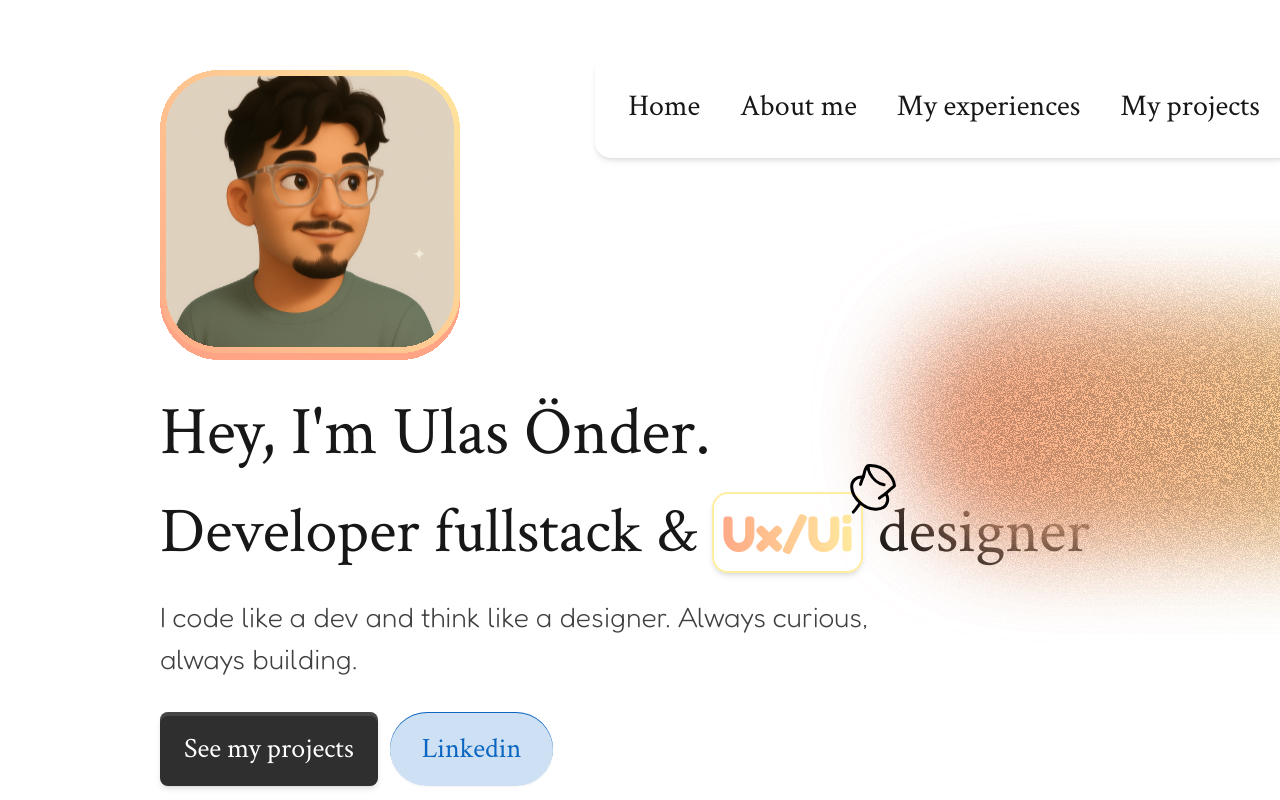
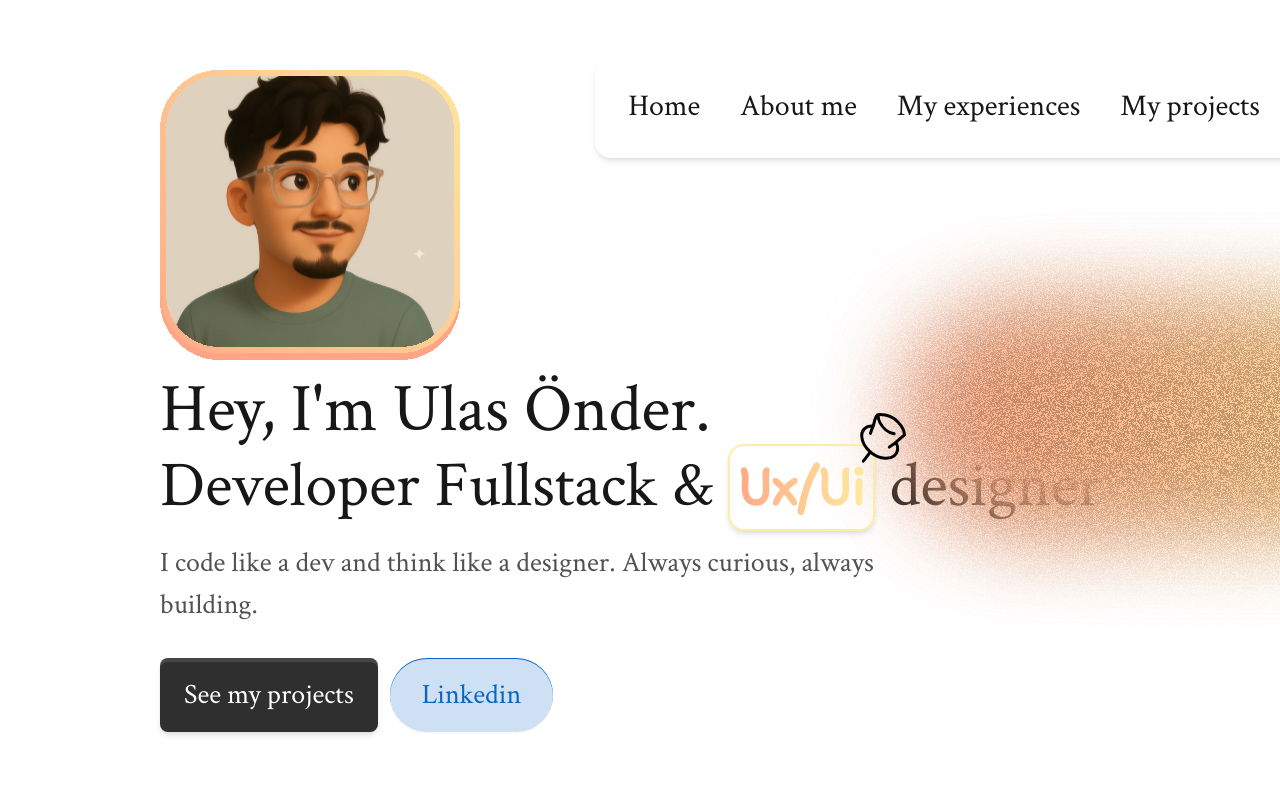
Before and after one commit to Onderito/portfolio-v2, a Next.js app: page / in a window 1280 px wide. Shown: the top 800 px of the page. Built offline with nearby package versions, Linux system fonts and the light colour scheme.

Commit message:
responsive for desktop done

```diff
--- a/src/app/components/navbar.tsx
+++ b/src/app/components/navbar.tsx
@@ -24,7 +24,7 @@ export default function Navbar() {
       </div>
 
       <div className="hidden lg:block ">
-        <nav className="font-crimson shadow-md p-5 xl:p-8 rounded-2xl fixed right-[-1%] top-14 z-50 backdrop-blur-md bg-white/10 border border-white/20 ">
+        <nav className="font-crimson shadow-md p-5 xl:p-8 rounded-2xl fixed right-[-1%] top-14 z-50 backdrop-blur-md bg-white/40 border border-white/20 ">
           <ul className="flex items-center gap-10 text-2xl xl:text-3xl">
             <li>Home</li>
             <li>About me</li>
--- a/src/app/section/myProjects.tsx
+++ b/src/app/section/myProjects.tsx
@@ -16,19 +16,19 @@ export default function MyProjects() {
       name: "Tripgather",
       image: "/tripgather-img.svg",
       text: "A complete travel planning platform where I led the frontend development with Angular and handled backend integration using Spring Boot. I focused on building reusable components, smooth user experience, and responsive layouts. The app allows users to collaboratively organize trips and share itineraries in real-time.",
-      url: "https://www.devcsi.com",
+      url: "https://tripgather.wcs-students.fr/home",
     },
     {
       name: "Sealocker app",
       image: "/sealocker-img.svg",
       text: "A marketing website for a startup that provides smart lockers for water sports. I designed and developed the site in Webflow, using CMS collections for scalable content. I also integrated custom GSAP animations for smooth transitions, enhancing the premium feel of the brand.",
-      url: "https://www.sealocker.com",
+      url: "https://www.sealocker.fr/",
     },
     {
       name: "My first portfolio",
       image: "/portfolio-img.svg",
       text: "My very first personal portfolio as a web developer. I built it with React and Tailwind CSS to showcase my projects and skills. I focused on clean design, accessibility, and responsiveness. It served as a stepping stone in my transition into full-time development.",
-      url: "https://www.ubby.com",
+      url: "https://onderulas-portfolio.vercel.app/",
     },
   ];
 
@@ -86,7 +86,9 @@ export default function MyProjects() {
                     {project.text}
                   </p>
                   <button className="py-3 bg-[#323232] font-crimson text-[20px] rounded-lg text-white px-6 mb-4 mt-6 shadow-orange hover:shadow-none transition-all duration-600 cursor-pointer">
-                    <a href={project.url}>See my project</a>
+                    <a target="_blank" href={project.url}>
+                      See my project
+                    </a>
                   </button>
                 </div>
               </div>
--- a/src/app/section/profile.tsx
+++ b/src/app/section/profile.tsx
@@ -21,13 +21,13 @@ export default function Profile() {
         />
 
         <div>
-          <h1 className="font-crimson text-[44px] mt-4 md:text-[60px] lg:text-[68px] xl-text[84px]">
+          <h1 className="font-crimson text-[44px] mt-4 md:text-[60px] lg:text-[68px] xl-text[84px] xl:leading-14">
             Hey, I'm Ulas Önder.
           </h1>
           <div>
             <h2 className="font-crimson text-[32px] md:text-[44px] lg:text[56px] xl:text-[64px]">
-              Developer fullstack &{" "}
-              <span className="relative font-fredoka font-bold shadow-md p-2 text-[30px] lg:text-[40px] xl:text-[50px] rounded-2xl bg-gradient-to-r from-[#FFA585] to-[#FFEDA0] bg-clip-text text-transparent border-2 border-double border-[#FFEDA0]">
+              Developer Fullstack &{" "}
+              <span className="relative font-shantell font-bold shadow-md p-2 text-[30px] lg:text-[40px] xl:text-[50px] rounded-2xl bg-gradient-to-r from-[#FFA585] to-[#FFEDA0] bg-clip-text text-transparent border-2 border-double border-[#FFEDA0]">
                 Ux/Ui
                 <Image
                   className=" w-[40px] h-[40px] lg:w-[50px] lg:h-[50px] xl:w-[60px] xl:h-[60px] absolute top-[-46%] right-[-28%]"
@@ -40,7 +40,7 @@ export default function Profile() {
               designer
             </h2>
           </div>
-          <p className="text-[16px] font-fredoka font-light mt-2 lg:mt-4 text-neutral-700 max-w-md md:max-w-2xl xl:max-w-3xl md:text-[24px] lg:text-[28px]">
+          <p className="text-[16px] font-crimson font-light mt-2 lg:mt-4 xl:mt-2 text-neutral-600 max-w-md md:max-w-2xl xl:max-w-3xl md:text-[24px] lg:text-[28px]">
             I code like a dev and think like a designer. Always curious, always
             building.
           </p>
```
